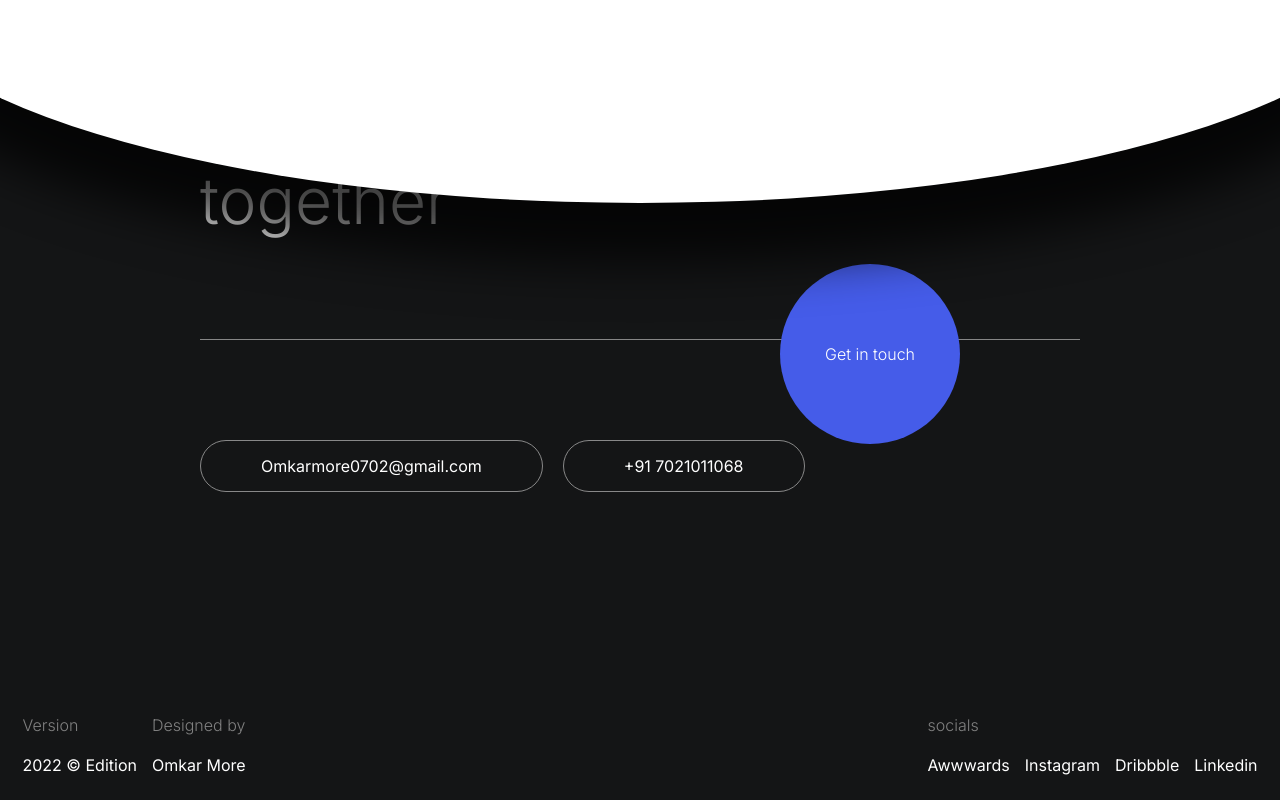
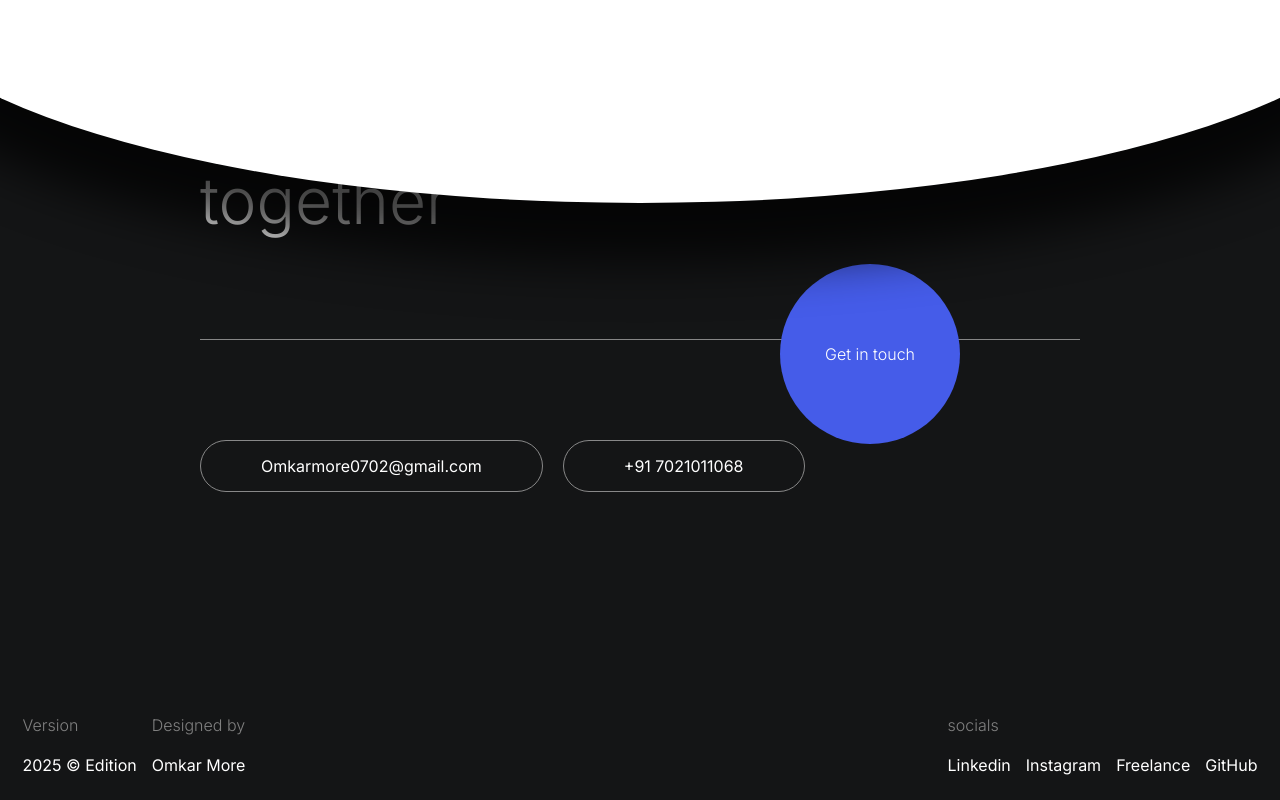
Before and after one commit to omkar01111/portfolio, a Next.js app: page / in a window 1280 px wide. Shown: the part 3489-4289 px from the top of the page. Built offline with nearby package versions, Linux system fonts and the light colour scheme.

Commit message:
all links done

```diff
--- a/src/app/contact/page.module.scss
+++ b/src/app/contact/page.module.scss
@@ -12,6 +12,7 @@
         padding-left: 10%;
         padding-right: 10%;
         width: 100%;
+
         @media (max-width: 480px) {
             padding-top: 180px;
 
@@ -117,8 +118,9 @@
 
             width: 100%;
             padding: 80px 0;
+
             @media (max-width: 480px) {
-               display: none;
+                display: none;
             }
 
             div {
@@ -154,6 +156,7 @@
                 justify-content: center;
 
             }
+
             .contact_form {
                 width: 70%;
                 display: flex;
@@ -194,6 +197,7 @@
 
                 div {
                     margin-bottom: 30px;
+
                     @media screen and (max-width: 768px) {
                         margin-bottom: 0px;
 
@@ -289,7 +293,10 @@
                 margin: 0px;
                 padding: 2.5px;
                 cursor: pointer;
+                color: white;
             }
+
+
 
             p {
                 &::after {
@@ -417,3 +424,12 @@
         }
     }
 }
+
+.social_link {
+    cursor: pointer !important;
+
+    text-decoration: none !important;
+    color: inherit !important;
+
+
+}
--- a/src/components/Contact/index.jsx
+++ b/src/components/Contact/index.jsx
@@ -4,6 +4,7 @@ import Rounded from "../../common/RoundedButton";
 import { useRef } from "react";
 import { useScroll, motion, useTransform, useSpring } from "framer-motion";
 import Magnetic from "../../common/Magnetic";
+import Link from "next/link";
 
 export default function Index() {
   const container = useRef(null);
@@ -28,7 +29,9 @@ export default function Index() {
           <h2>together</h2>
           <motion.div style={{ x }} className={styles.buttonContainer}>
             <Rounded backgroundColor={"#334BD3"} className={styles.button}>
-              <p>Get in touch</p>
+              <p> <Link href="/contact" className={styles.social_link}>
+              Get in touch
+              </Link> </p>
             </Rounded>
           </motion.div>
           <motion.svg
@@ -57,29 +60,63 @@ export default function Index() {
           <div className={styles.versionInfo}>
             <span>
               <h3>Version</h3>
-              <p>2022 © Edition</p>
+              <p>  <Link href="/" className={styles.social_link}>
+                2025 © Edition
+              </Link>{" "}</p>
             </span>
             <span>
               <h3>Designed by</h3>
-              <p>Omkar More</p>
+              <p> {" "}
+              <Link href="/" className={styles.social_link}>
+                Omkar More
+              </Link>{" "}</p>
             </span>
           </div>
           <div className={styles.socialLinks}>
             <span>
               <h3>socials</h3>
               <Magnetic>
-                <p>Awwwards</p>
+                <p><a
+                  className={styles.social_link}
+                  href="https://www.linkedin.com/in/-omkar-more/"
+                  target="_blank"
+                  rel="noopener noreferrer"
+                >
+                  Linkedin
+                </a></p>
               </Magnetic>
             </span>
 
             <Magnetic>
-              <p>Instagram</p>
+              <p> <a
+                className={styles.social_link}
+                href="https://www.instagram.com/omkar_more07?"
+                target="_blank"
+                rel="noopener noreferrer"
+              >
+                Instagram
+              </a></p>
             </Magnetic>
             <Magnetic>
-              <p>Dribbble</p>
+              <p><a
+                className={styles.social_link}
+                href="https://www.freelancer.com/u/omkarmore07?sb=t"
+                target="_blank"
+                rel="noopener noreferrer"
+              >
+                Freelance
+              </a>{" "}</p>
             </Magnetic>
             <Magnetic>
-              <p>Linkedin</p>
+              <p>{" "}
+              <a
+                className={styles.social_link}
+                href="https://github.com/omkar01111"
+                target="_blank"
+                rel="noopener noreferrer"
+              >
+                GitHub
+              </a>{" "}</p>
             </Magnetic>
           </div>
 
@@ -89,16 +126,45 @@ export default function Index() {
               <h3>SOCIALS</h3>
               <div className={styles.socialRow}>
                 <Magnetic>
-                  <p>Awwwards</p>
+                  <p><a
+                  className={styles.social_link}
+                  href="https://www.linkedin.com/in/-omkar-more/"
+                  target="_blank"
+                  rel="noopener noreferrer"
+                >
+                  Linkedin
+                </a></p>
                 </Magnetic>
                 <Magnetic>
-                  <p>Instagram</p>
+                  <p>  <a
+                className={styles.social_link}
+                href="https://www.instagram.com/omkar_more07?"
+                target="_blank"
+                rel="noopener noreferrer"
+              >
+                Instagram
+              </a></p>
                 </Magnetic>
                 <Magnetic>
-                  <p>Twitter</p>
+                  <p><a
+                className={styles.social_link}
+                href="https://www.freelancer.com/u/omkarmore07?sb=t"
+                target="_blank"
+                rel="noopener noreferrer"
+              >
+                Freelance
+              </a>{" "}</p>
                 </Magnetic>
                 <Magnetic>
-                  <p>Linkedin</p>
+                  <p>{" "}
+              <a
+                className={styles.social_link}
+                href="https://github.com/omkar01111"
+                target="_blank"
+                rel="noopener noreferrer"
+              >
+                GitHub
+              </a>{" "}</p>
                 </Magnetic>
               </div>
             </div>
@@ -108,8 +174,13 @@ export default function Index() {
                 <p>2022 © Edition</p>
               </div>
               <div className={styles.timeCol}>
-                <h3>Designed by</h3>
-                <p>Omkar More</p>
+                <h3><Link href="/" className={styles.social_link}>
+                2025 © Edition
+              </Link>{" "}</h3>
+                <p>{" "}
+              <Link href="/" className={styles.social_link}>
+                Omkar More
+              </Link>{" "}</p>
               </div>
             </div>
           </div>
--- a/src/components/Contact/style.module.scss
+++ b/src/components/Contact/style.module.scss
@@ -416,3 +416,12 @@
         }
     }
 }
+
+.social_link  {
+    cursor: pointer !important;
+
+    text-decoration: none !important;
+    color: inherit !important;
+
+
+}
--- a/src/components/Header/nav/Footer/index.jsx
+++ b/src/components/Header/nav/Footer/index.jsx
@@ -3,10 +3,31 @@ import styles from './style.module.scss';
 export default function Index() {
   return (
     <div className={styles.footer}>
-        <a>Awwwards</a>
-        <a>Instagram</a>
-        <a>Dribble</a>
-        <a>LinkedIn</a>
+        <a href='https://www.linkedin.com/in/-omkar-more/'  className={styles.social_link} target='_blank'>Linkedin</a>
+      <a
+                className={styles.social_link}
+                href="https://www.instagram.com/omkar_more07?"
+                target="_blank"
+                rel="noopener noreferrer"
+              >
+                Instagram
+              </a>
+       <a
+                className={styles.social_link}
+                href="https://www.freelancer.com/u/omkarmore07?sb=t"
+                target="_blank"
+                rel="noopener noreferrer"
+              >
+                Freelance
+              </a>{" "}
+        <a
+                className={styles.social_link}
+                href="https://github.com/omkar01111"
+                target="_blank"
+                rel="noopener noreferrer"
+              >
+                GitHub
+              </a>{" "}
     </div>
   )
 }
--- a/src/components/Header/nav/Footer/style.module.scss
+++ b/src/components/Header/nav/Footer/style.module.scss
@@ -1,7 +1,14 @@
-.footer{
+.footer {
     display: flex;
     width: 100%;
     justify-content: space-between;
     font-size: 12px;
     gap: 40px;
+
+    .social_link {
+        cursor: pointer !important;
+
+        text-decoration: none !important;
+        color: inherit !important;
+    }
 }
--- a/src/components/Header/nav/style.module.scss
+++ b/src/components/Header/nav/style.module.scss
@@ -6,10 +6,17 @@
     top: 0;
     color: white;
     z-index: 3;
+
+     @media (max-width: 540px) {
+        width: 100%;
+        display: flex;
+        flex-direction: column;
+        align-items: center;
+        justify-content: center;}
     .body{
         box-sizing: border-box;
         height: 100%;
-        padding: 100px;
+        padding: 100px 60px;
         display: flex;
         flex-direction: column;
         justify-content: space-between;
--- a/src/components/Preloader/index.jsx
+++ b/src/components/Preloader/index.jsx
@@ -4,22 +4,22 @@ import { useEffect, useState } from 'react';
 import { motion } from 'framer-motion';
 import { opacity, slideUp } from './anim';
 
-const words = ["Hello", "Bonjour", "Ciao", "Olà", "やあ", "Hallå", "Guten tag", "Hallo"]
+// const words = ["Hello", "Bonjour", "Ciao", "Olà", "やあ", "Hallå", "Guten tag", "Hallo"]
 
 export default function Index() {
-    const [index, setIndex] = useState(0);
+    // const [index, setIndex] = useState(0);
     const [dimension, setDimension] = useState({width: 0, height:0});
 
     useEffect( () => {
         setDimension({width: window.innerWidth, height: window.innerHeight})
     }, [])
 
-    useEffect( () => {
-        if(index == words.length - 1) return;
-        setTimeout( () => {
-            setIndex(index + 1)
-        }, index == 0 ? 1000 : 150)
-    }, [index])
+    // useEffect( () => {
+    //     if(index == words.length - 1) return;
+    //     setTimeout( () => {
+    //         setIndex(index + 1)
+    //     }, index == 0 ? 1000 : 150)
+    // }, [index])
 
     const initialPath = `M0 0 L${dimension.width} 0 L${dimension.width} ${dimension.height} Q${dimension.width/2} ${dimension.height + 300} 0 ${dimension.height}  L0 0`
     const targetPath = `M0 0 L${dimension.width} 0 L${dimension.width} ${dimension.height} Q${dimension.width/2} ${dimension.height} 0 ${dimension.height}  L0 0`
@@ -39,7 +39,7 @@ export default function Index() {
         <motion.div variants={slideUp} initial="initial" exit="exit" className={styles.introduction}>
             {dimension.width > 0 &&
             <>
-                <motion.p variants={opacity} initial="initial" animate="enter"><span></span>{words[index]}</motion.p>
+                {/* <motion.p variants={opacity} initial="initial" animate="enter"><span></span>{words[index]}</motion.p> */}
                 <svg>
                     <motion.path variants={curve} initial="initial" exit="exit"></motion.path>
                 </svg>
```
Also changed, not shown: src/app/contact/page.js (+148 -17 lines).
